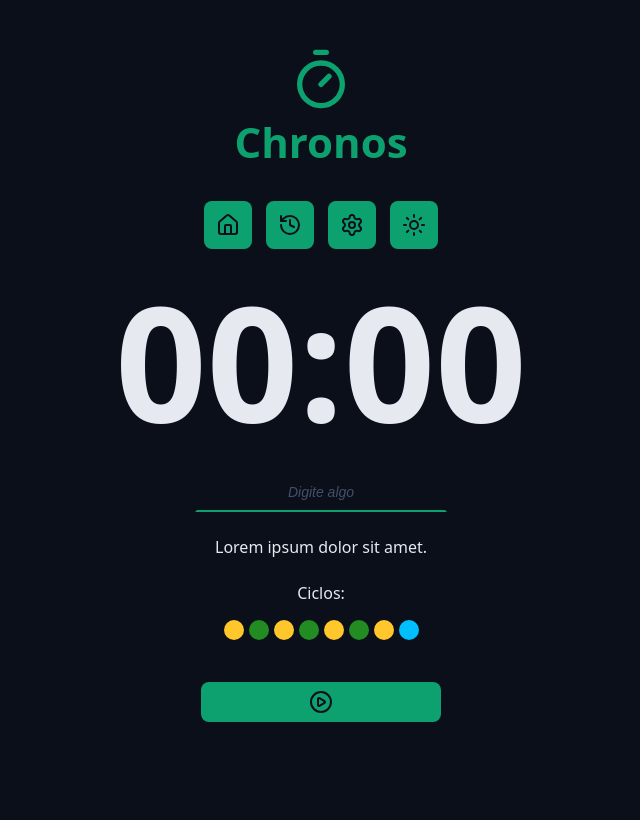
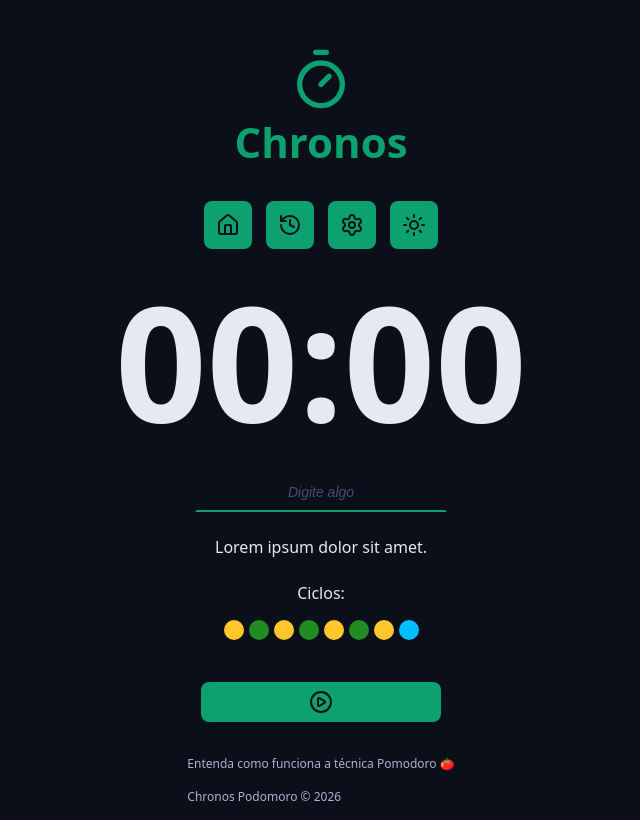
Before and after one commit to JoaoBruto/Chronos-Pomodoro, a React (Vite) app: page / in a window 1280 px wide. Shown: the whole page, without its empty margins (319-959 px from the left). Built offline with nearby package versions, Linux system fonts and the light colour scheme.

Commit message:
✨ Creating footer

```diff
--- /dev/null
+++ b/src/components/Footer/index.tsx
@@ -0,0 +1,16 @@
+import styles from './styles.module.css'
+
+
+
+export function Footer() {
+
+  return(
+    <>
+    <footer className={styles.footer}>
+      <a href="">Entenda como funciona a técnica Pomodoro 🍅</a>
+      <a href="">Chronos Podomoro &copy; {new Date().getFullYear()}</a>
+    </footer>
+
+    </>
+  )
+}
--- /dev/null
+++ b/src/components/Footer/styles.module.css
@@ -0,0 +1,19 @@
+.footer {
+  display: flex;
+  flex-direction: column;
+  align-items: cetnter;
+  justify-content: center;
+  gap: 1.6rem;
+}
+
+.footer a {
+  font-size: 1.2rem;
+  color: var(--text-muted);
+  text-decoration: none;
+}
+
+.footer:hover {
+  font-size: 1.2rem;
+  color: var(--text-muted);
+  text-decoration: underline;
+}
--- a/src/main.tsx
+++ b/src/main.tsx
@@ -15,6 +15,7 @@
 import { Cycles } from './components/Cycles/index.tsx'
 import { DefaultButton } from './components/DefaultButton/index.tsx'
 import { PlayCircleIcon } from 'lucide-react'
+import { Footer } from './components/Footer/index.tsx'
 
 
 createRoot(document.getElementById('root')!).render(
@@ -53,12 +54,15 @@
           <div className='formRow'>
             <DefaultButton color='green'>
               <PlayCircleIcon></PlayCircleIcon>
-
             </DefaultButton>
           </div>
         </form>
       </Container>
 
+      <Container>
+        <Footer></Footer>
+      </Container>
+
     </>
   </StrictMode>,
 )
```
